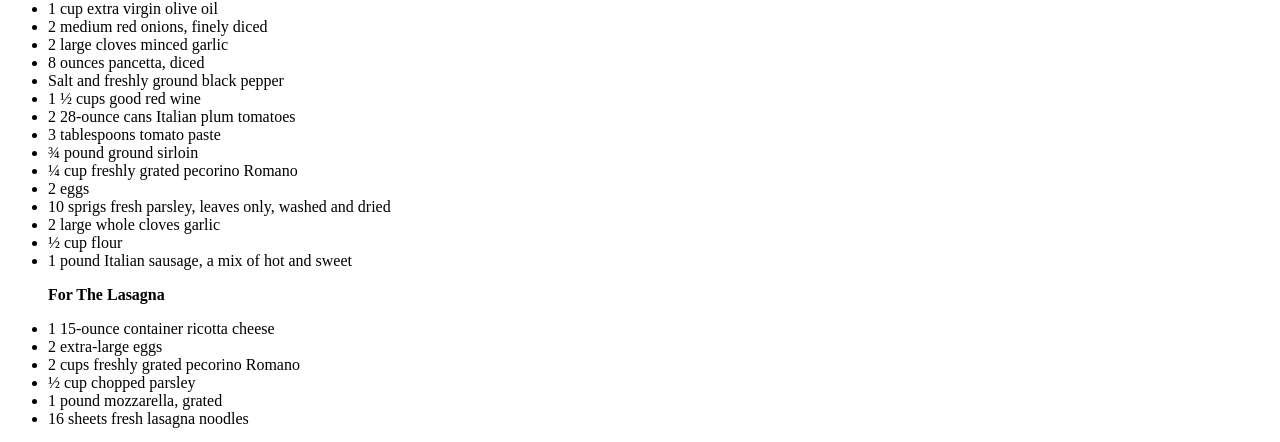
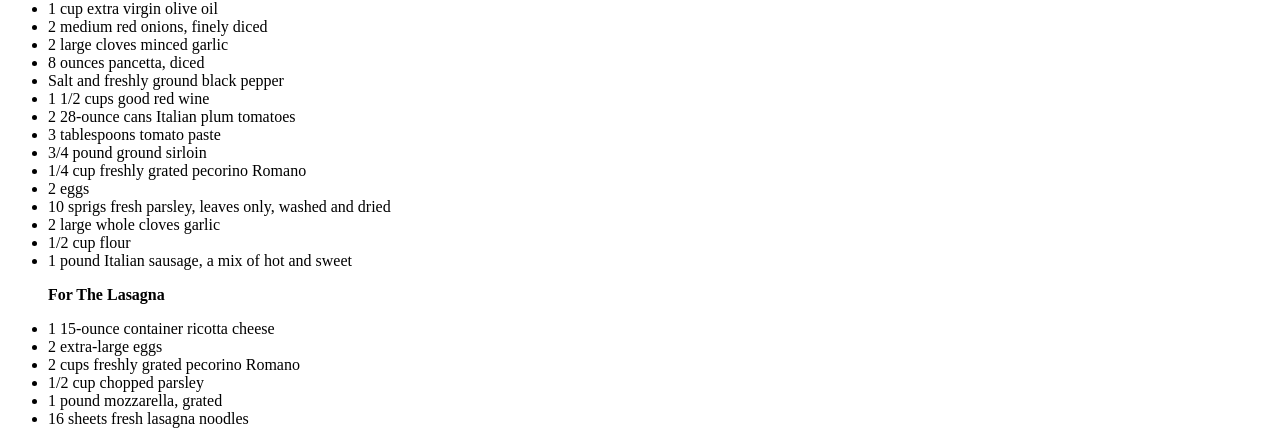
Before and after one commit to Jrootexe/odin-recipes, a plain HTML site: page recipes/lasagna.html in a window 1280 px wide. Shown: the part 780-1222 px from the top of the page. Drawn offline with Linux system fonts and the light colour scheme.

Commit message:
Change the fraction numbers

```diff
--- a/recipes/lasagna.html
+++ b/recipes/lasagna.html
@@ -1,13 +1,19 @@
 <!DOCTYPE html>
 <html lang="en">
+
     <head>
         <meta charset="utf-8">
         <title>Lasagna</title>
     </head>
+
     <body>
+
         <h1>Lasagna</h1>
+
         <img src="../img/lasagna.jpg">
+
         <p><h2>Description</h2></p>
+
         <p>Lasagna is a popular Italian dish made with flat sheets
             of pasta layered over meats, sauce, vegetables, and
             cheese. It is a dish that has existed since the Middle Ages
@@ -15,7 +21,9 @@
             groups both large and small and is easy enough to make. There
             is a reason why it has survived the test of time. Taste it
             and you will see why!</p>
+
         <p><h3>Ingredients</h3></p>
+
         <ul>
             <p><strong>For The Sauce</strong></p>
             <li>1 cup extra virgin olive oil</li>
@@ -23,15 +31,15 @@
             <li>2 large cloves minced garlic</li>
             <li>8 ounces pancetta, diced</li>
             <li>Salt and freshly ground black pepper</li>
-            <li>1 ½ cups good red wine</li>
+            <li>1 1/2 cups good red wine</li>
             <li>2 28-ounce cans Italian plum tomatoes</li>
             <li>3 tablespoons tomato paste</li>
-            <li>¾ pound ground sirloin</li>
-            <li>¼ cup freshly grated pecorino Romano</li>
+            <li>3/4 pound ground sirloin</li>
+            <li>1/4 cup freshly grated pecorino Romano</li>
             <li>2 eggs</li>
             <li>10 sprigs fresh parsley, leaves only, washed and dried</li>
             <li>2 large whole cloves garlic</li>
-            <li>½ cup flour</li>
+            <li>1/2 cup flour</li>
             <li>1 pound Italian sausage, a mix of hot and sweet</li>
 
             <p><strong>For The Lasagna</strong></p>
@@ -39,11 +47,13 @@
             <li>1 15-ounce container ricotta cheese</li>
             <li>2 extra-large eggs</li>
             <li>2 cups freshly grated pecorino Romano</li>
-            <li>½ cup chopped parsley</li>
+            <li>1/2 cup chopped parsley</li>
             <li>1 pound mozzarella, grated</li>
             <li>16 sheets fresh lasagna noodles</li>
         </ul>
+
         <p><h3>Steps</h3></p>
+
         <ol>
             <li>For the sauce, heat ½ cup oil in a large heavy Dutch oven
                 or kettle over low heat. Add the onions, minced garlic and
@@ -53,26 +63,36 @@
                  reduced, about 20 minutes. Crush the tomatoes into the pan,
                  and add their juice. Add the tomato paste and 2 cups lukewarm
                  water. Simmer for 1 hour.</li>
+
                  <p></p>
+
             <li>Combine the sirloin, cheese and eggs in a large bowl. Chop the
                 parsley with the whole garlic until fine, then stir into the
                 beef mixture. Season lavishly with salt and pepper. Using your
                 hands, mix until all the ingredients are well blended. Shape
                 into meatballs and set aside.</li>
+
                 <p></p>
+
             <li>Heat the remaining oil in a large skillet over medium-high heat.
                 Dust the meatballs lightly with flour, shaking off excess, and
                 lay into the hot oil. Brown the meatballs on all sides (do not
                 cook through) and transfer to the sauce.</li>
+
                 <p></p>
+
             <li>In a clean skillet, brown the sausages over medium-high heat.
                 Transfer to the sauce. Simmer 1½ hours.</li>
+
                 <p></p>
+
             <li>Heat the oven to 350 degrees. In a large bowl, combine the
                 ricotta, eggs, pecorino Romano, parsley and all but 1 cup
                 of the mozzarella. Season well with salt and pepper. Mix
                 thoroughly.</li>
+
                 <p></p>
+
             <li>Remove the meatballs and sausage from the sauce, and set
                 aside to cool slightly, then chop coarsely. Spoon a thick
                 layer of sauce into the bottom of a 9-by-12-inch lasagna pan.
```
